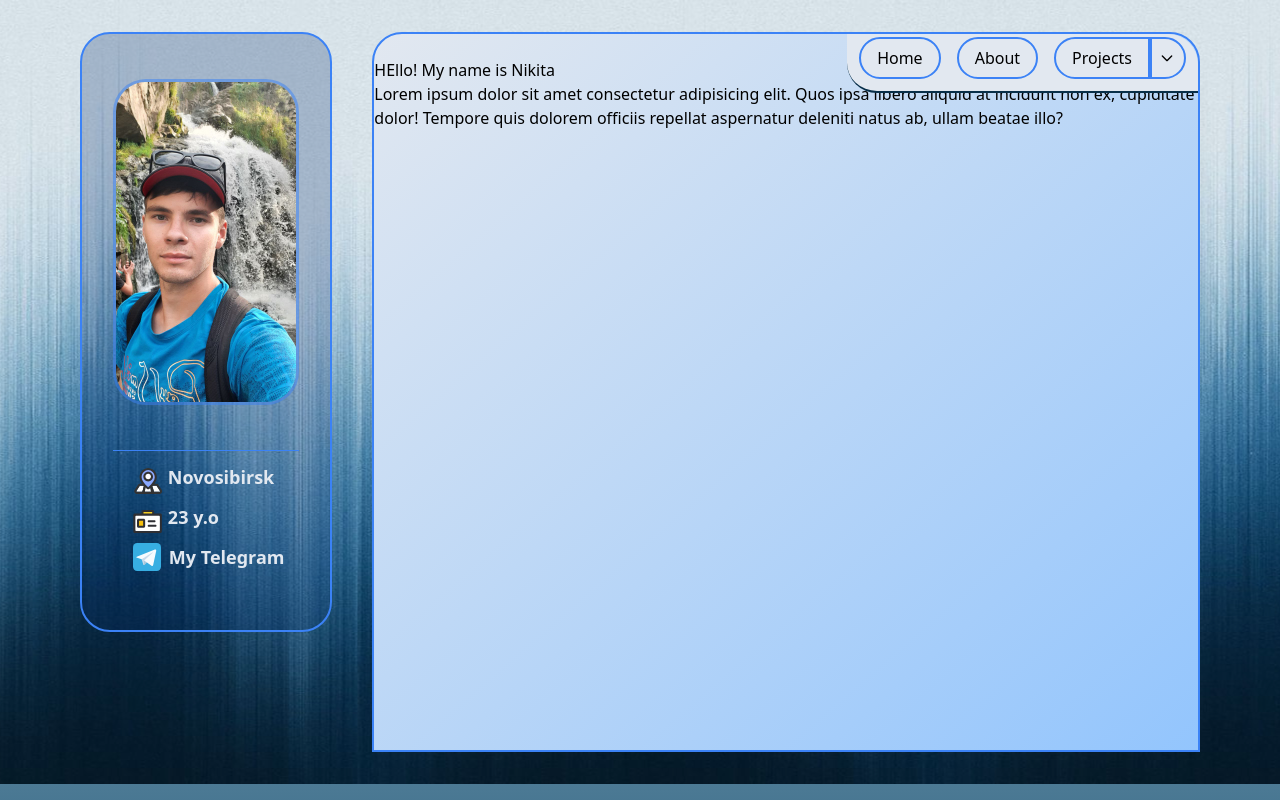
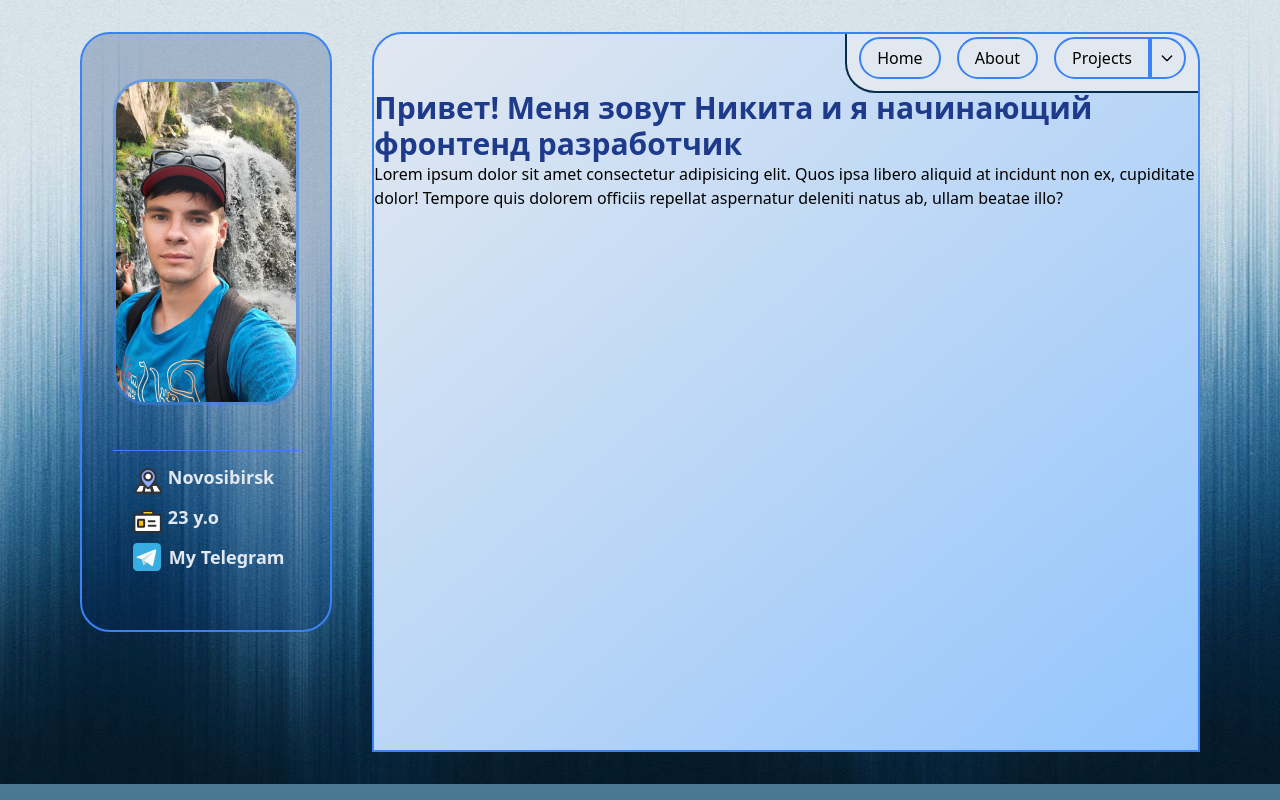
Before and after one commit to lYorktownl/Portfolio, a Vue app: page / in a window 1280 px wide. Built offline with nearby package versions, Linux system fonts and the light colour scheme; the HTML template or start-up script is replaced by a standard one.

Commit message:
начинаем наполнение портфолио

```diff
--- a/src/components/Navbar.vue
+++ b/src/components/Navbar.vue
@@ -1,6 +1,6 @@
 <!-- eslint-disable vue/multi-word-component-names -->
 <template>
-  <div class="flex sticky h-fit p-3 bg-slate-200 rounded-tr-large rounded-bl-large border-b-2 border-sky-950">
+  <div class="flex sticky h-fit p-3 bg-slate-200 rounded-tr-large rounded-bl-large border-b-2 border-l-2 border-sky-950">
     <ul class="flex space-x-4">
       <li>
         <RouterLink
--- a/src/components/Projects.vue
+++ b/src/components/Projects.vue
@@ -3,7 +3,7 @@
 <template>
   <div class="grid grid-cols-1 ml-3 place-items-start  ">
     <div
-      class="project-card ring rounded-large flex divide-blue-500/70 divide-x-4"
+      class="p-[10px] m-[10px] ring rounded-large flex divide-blue-500/70 divide-x-4"
       v-for="project in projects"
       :key="project.id"
       :id="'project-' + project.id"
@@ -29,11 +29,11 @@
 export default {
   data() {
     return {
-      projects: [
+      projects: [ // в планах вынести все проекты в отдельный файл, но пока что так
         {
           id: 1,
           name: 'To do on React',
-          details: 'My first experience with React, my first acquaintance with frameworks, as well as libraries and the concept of spa. \n I learned to make commits and work with Git.\n Layout according to specifications, gets acquainted with react hooks.',
+          details: 'Мой первый опыт работы с React, первое знакомство с фреймворками, библиотеками, понятием SPA и компенентным подходом. \n Научился делать коммиты и работать с Git.\n Верстка по тз, знакомство с реакт хуками.',
           icon: 'todo-icon.svg',
           link: 'https://github.com/lYorktownl/My_kanban.git',
         },
@@ -68,7 +68,7 @@ export default {
     getIconPath(icon) {
       return `./src/assets/icons/${icon}`
     },
-    formatDetails (details) {
+    formatDetails (details) { //функция для пользоветельских переносов взамен css
         if (details){
           return details.includes ('\n') ? details.split('\n').map(paragraph => `<p>${paragraph}</p>`).join('') : details;
         }
@@ -79,10 +79,5 @@ export default {
 </script>
 
 <style scoped>
-.project-card {
 
-  padding: 10px;
-  margin: 10px;
-
-}
 </style>
--- a/src/views/HomeView.vue
+++ b/src/views/HomeView.vue
@@ -1,14 +1,13 @@
 <script setup>
 import Navbar from '../components/Navbar.vue'
 
-const name = 'Nikita'
 </script>
 
 <template>
   <main class="bg-gradient-to-br from-slate-200 h-[90vh] to-blue-300 border-2 border-blue-500 pt-14 ml-10 w-3/4 rounded-t-large  relative">
-    <h1 class="-mt-8">HEllo! My name is {{ name }}</h1>
+    <h1 class=" text-3xl font-semibold text-blue-900">Привет! Меня зовут Никита и я начинающий фронтенд разработчик</h1>
     <div>
-      <p>
+       <p><!-- написать про скилы и технологии -->
         Lorem ipsum dolor sit amet consectetur adipisicing elit. Quos ipsa libero aliquid at
         incidunt non ex, cupiditate dolor! Tempore quis dolorem officiis repellat aspernatur
         deleniti natus ab, ullam beatae illo?
```
